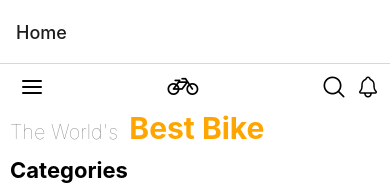
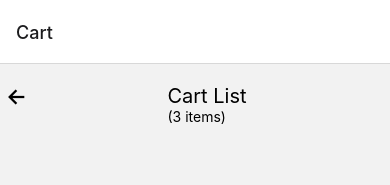
Before and after one commit to ebenezer-std/react-native-shop-app, a React Native app: screen /Cart in a window 390 px wide. Shown: the top 185 px of the page. Built offline with nearby package versions, Linux system fonts and the light colour scheme.

Commit message:
Cart Header

```diff
--- a/App.js
+++ b/App.js
@@ -5,7 +5,7 @@ import { NavigationContainer } from '@react-navigation/native';
 import { createStackNavigator } from '@react-navigation/stack';
 import Home from './components/Home.js';
 import Login from './components/Login.js';
-
+import Cart from './components/Cart.js'
 const App =()=>{
 
   const MainNavigator = createStackNavigator()
@@ -14,9 +14,11 @@ const App =()=>{
 
     <View style={{flex:1}}>
       <NavigationContainer>
-        <MainNavigator.Navigator initialRouteName = "Home">
+        <MainNavigator.Navigator initialRouteName = "Cart">
           <MainNavigator.Screen name="Login" component={Login} />
           <MainNavigator.Screen name="Home" component={Home} />
+          <MainNavigator.Screen name="Cart" component={Cart} />
+
            </MainNavigator.Navigator>
       </NavigationContainer>
 
--- a/components/Cart.js
+++ b/components/Cart.js
@@ -0,0 +1,34 @@
+import React from 'react';
+import {View, Text} from 'react-native';
+import { FontAwesome, Feather, AntDesign,Ionicons  } from '@expo/vector-icons';
+
+const Cart = (  ) =>{
+    return(
+
+        <View style={{flex:1, paddingHorizontal:5, paddingTop:20 }}>
+        <View style={{flexDirection: 'row', justifyContent:'space-between'}}>
+        <Ionicons name="arrow-back" size={24} color="black" />
+
+        <View>
+        <Text style= {{fontSize:20}}>
+        Cart List
+        </Text>
+        <Text style={{justifyContent:'center', alignItems:'center'}}>
+        (3 items)
+        </Text>
+        </View>
+
+        <Text>
+
+        </Text>
+
+        </View>
+
+        </View>
+
+
+
+)
+}
+
+export default Cart;
```
